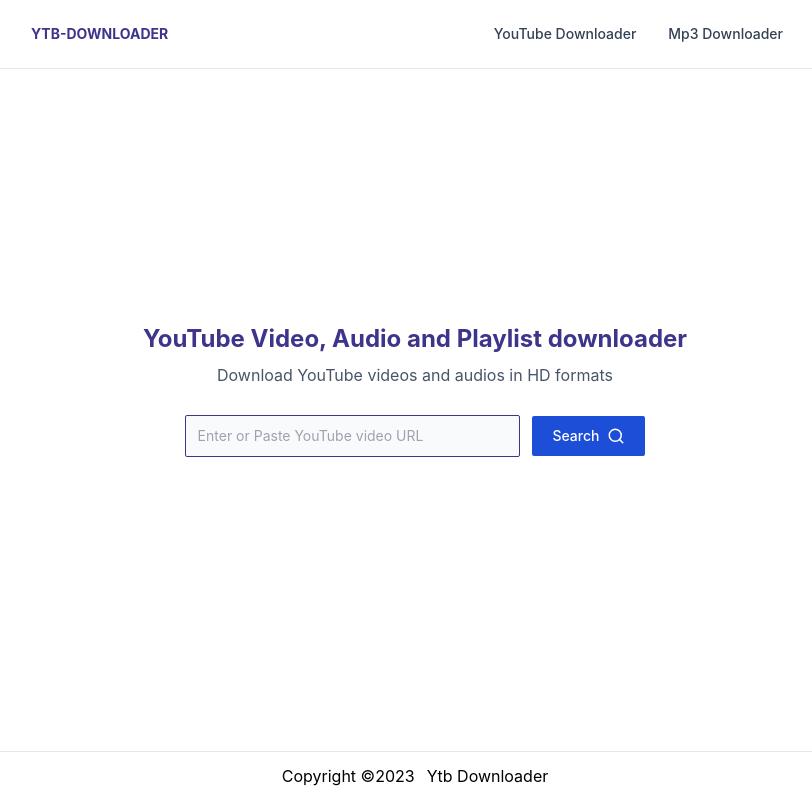
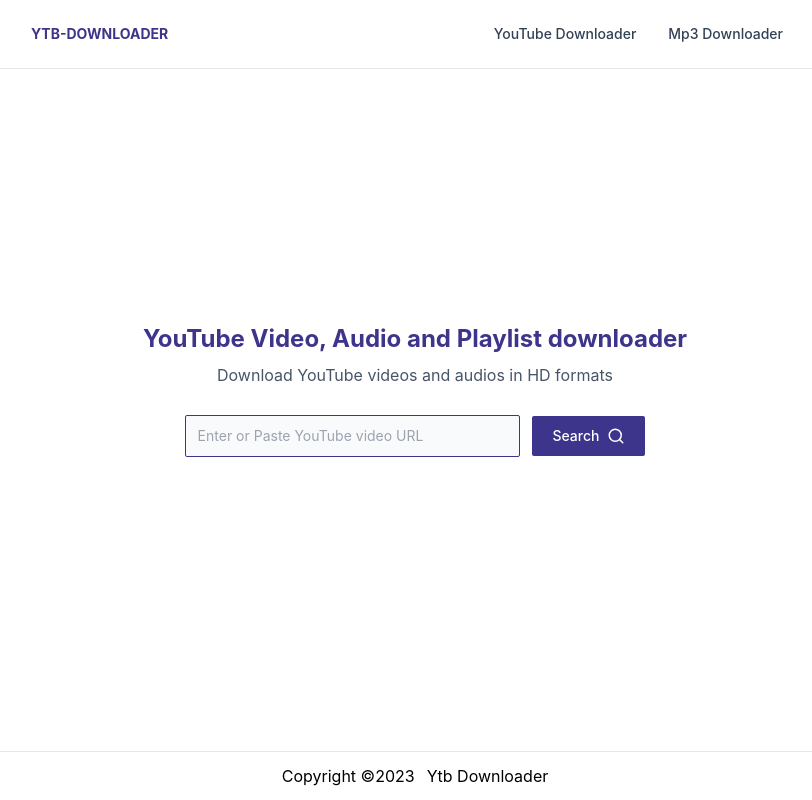
Before and after one commit to francisamidu/ytb-downloader, a Next.js app in the folder client/: page / in a window 1280 px wide. Shown: the whole page, without its empty margins (225-1037 px from the left). Built offline with nearby package versions, Linux system fonts and the light colour scheme.

Commit message:
chore:Added consistent button hover color

```diff
--- a/client/components/Button.tsx
+++ b/client/components/Button.tsx
@@ -9,7 +9,7 @@
 };
 const Button = ({ classNames, icon, text, onClick, param }: ButtonProps) => {
   const style =
-    "text-white bg-blue-700 hover:bg-blue-800 font-medium rounded-lg text-sm px-5 py-2.5 text-center inline-flex items-center outline-none";
+    "text-white bg-[#3d348b] hover:bg-[#4f479c] font-medium rounded-lg text-sm px-5 py-2.5 text-center inline-flex items-center outline-none";
   const styles = classNames ? `${style} ${classNames}` : style;
   const handleClick = () => {
     if (onClick && param) {
```
